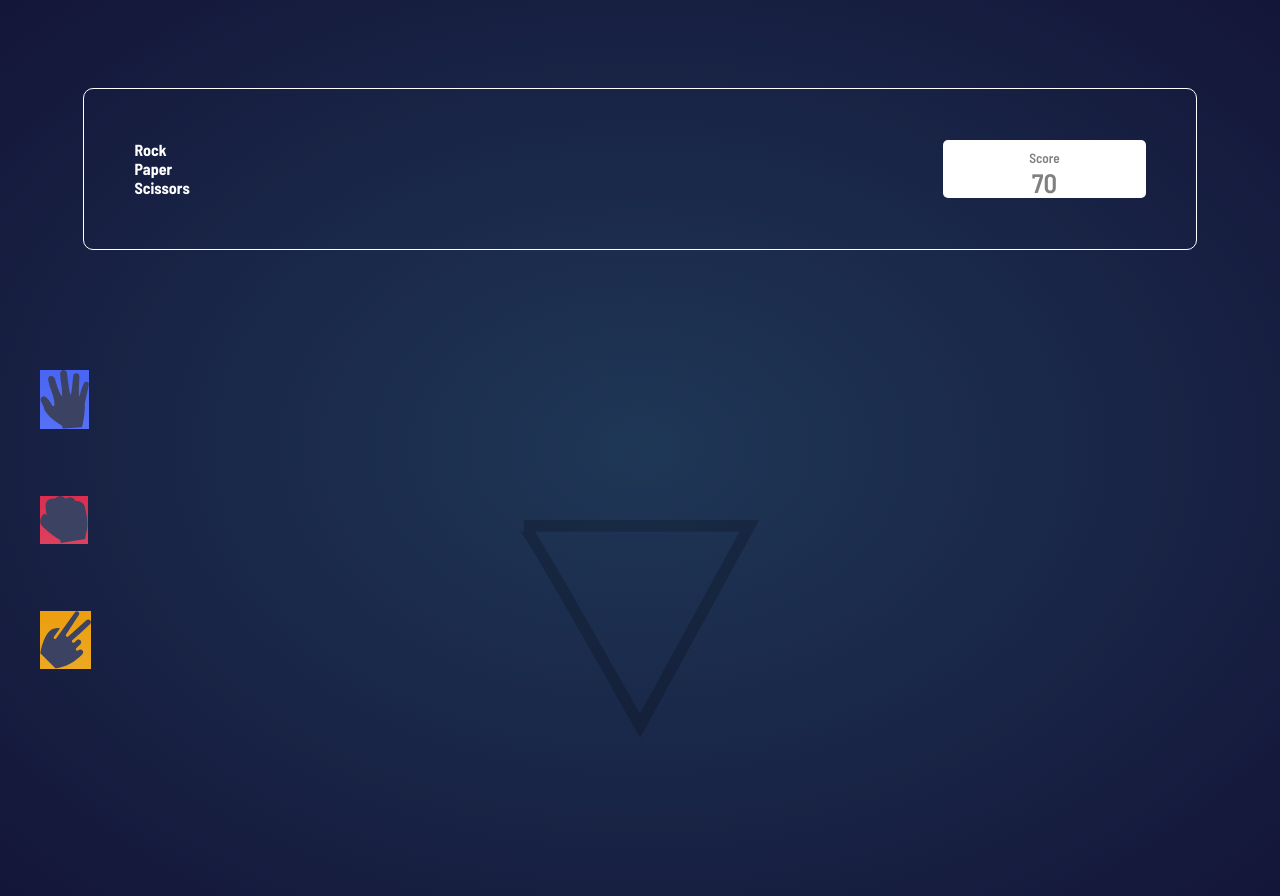
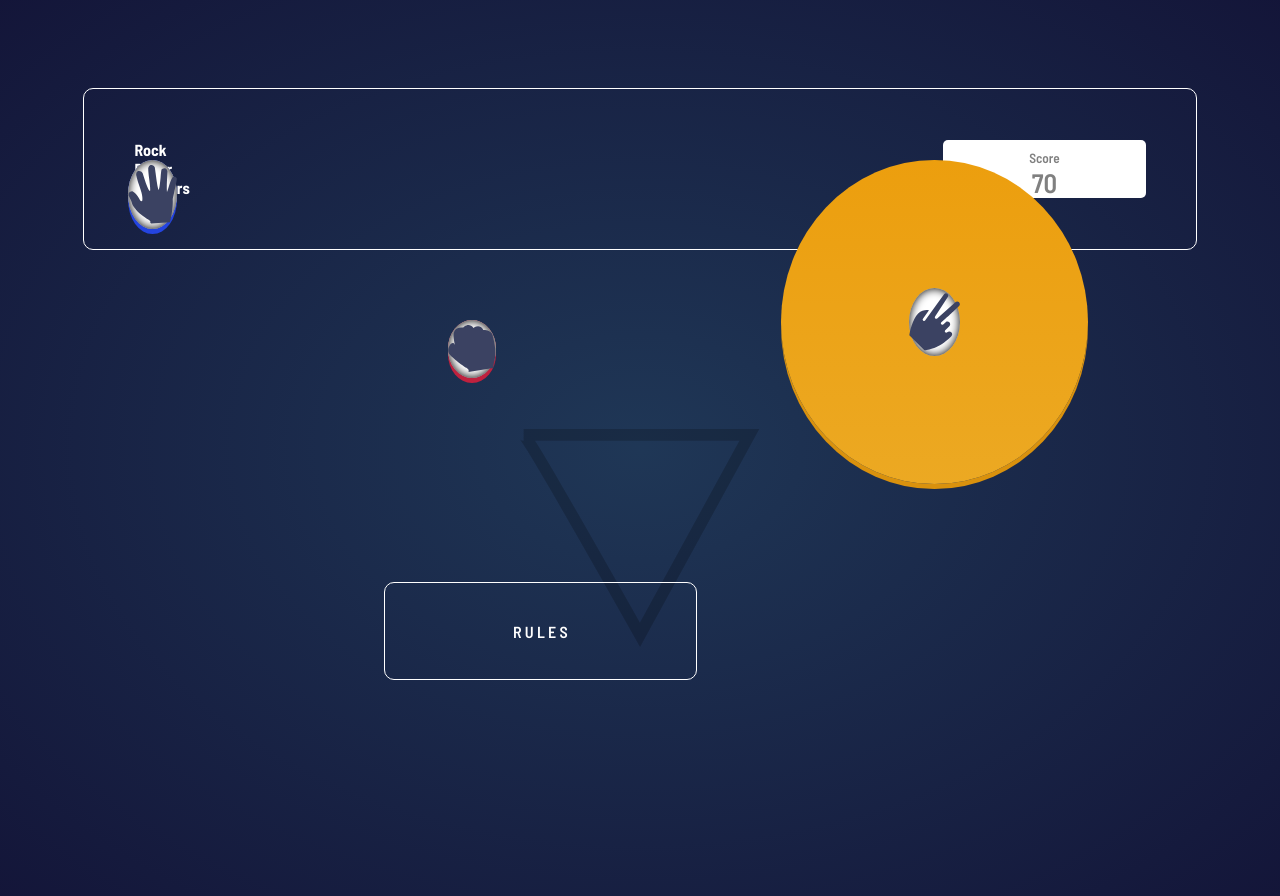
Before and after one commit to Yintii/paperRockScissorsgame, a plain HTML site: page index.html in a window 1280 px wide. Drawn offline with Linux system fonts and the light colour scheme.

Commit message:
These buttons will be the death of me

```diff
--- a/index.html
+++ b/index.html
@@ -24,14 +24,20 @@
 
   <div id="game-area">
     <div id="choices">
-      <div class="rps-btn">
-        <img id="paper" class="btn" src="./images/icon-paper.svg" alt="">
+      <div id="paper">
+        <div class="rps-btn">
+          <img src="./images/icon-paper.svg" alt="paper-btn">
+        </div>
       </div>
-      <div class="rps-btn">
-        <img id="rock" src="./images/icon-rock.svg" alt="">
+      <div id="rock">
+        <div class="rps-btn">
+          <img src="./images/icon-rock.svg" alt="rock-btn">
+        </div>
       </div>
-      <div class="rps-btn">
-        <img id="scissors" src="./images/icon-scissors.svg" alt="">
+      <div id="scissors">
+        <div class="rps-btn">
+          <img src="./images/icon-scissors.svg" alt="scissors-btn">
+        </div>
       </div>
     </div>
     <div id="plays">
@@ -44,7 +50,7 @@
   </div>
 
   <div id="rules">
-
+    R U L E S
   </div>
 
 </body>
--- a/styles.css
+++ b/styles.css
@@ -4,6 +4,7 @@ body{
     background-repeat: no-repeat;
     background-position: top;
     height:100vh;
+    max-height: 100vh;
     font-family: 'Barlow Semi Condensed', sans-serif;
 }
 #scoreBoard{
@@ -38,28 +39,59 @@ label{
     font-size:20pt;
     flex-grow: 5;
 }
+#game-area{
+    width:100%;
+}
 #choices{
     background-image: url("./images/bg-triangle.svg");
     background-repeat: no-repeat;
-    background-position: bottom center;
+    background-position:  center;
     height:25em;
-    width:100%;
+    width:80%;
     background-size: 15em;
+    margin: 0 auto;
 }
-
-.rps-btn{
-    position: relative;
-    width:15%;
-    padding:2rem;
+#paper, #rock, #scissors{
+    position: absolute;
     border-radius: 100%;
 
+
+}
+#scissors{
+    background:linear-gradient(hsl(39, 89%, 49%), hsl(40, 84%, 53%));
+    right:15%;
+    top: 20%;
+    padding:10%;
+    box-shadow: 0px 5px hsl(39, 89%, 45%);
+}
+#rock{
+    background: linear-gradient(hsl(349, 71%, 52%), hsl(349, 70%, 56%));
+    left:35%;
+    top:40%;
+    box-shadow: 0px 5px hsl(349, 71%, 44%);
 }
 #paper{
     background: linear-gradient(hsl(230, 89%, 62%), hsl(230, 89%, 65%));
+    top:20%;
+    left:10%;
+    box-shadow: 0px 5px hsl(230, 75%, 51%);
 }
-#rock{
-    background: linear-gradient(hsl(349, 71%, 52%), hsl(349, 70%, 56%))
+.rps-btn{
+    display:flex;
+    justify-content: center;
+    padding:0%;
+    background-color: white;
+    border-radius: 100%;
+    -moz-box-shadow:    inset 0 0 10px #000;
+    -webkit-box-shadow: inset 0 0 10px #000;
+    box-shadow:         inset 0 0 10px #000;
+    padding: 10%;
 }
-#scissors{
-    background: linear-gradient(hsl(39, 89%, 49%), hsl(40, 84%, 53%));
+#rules{
+    position: absolute;
+    bottom:15%;
+    left: 30%;
+    border: 1px solid white;
+    border-radius: 10px;
+    padding: 3% 10%;
 }
```
